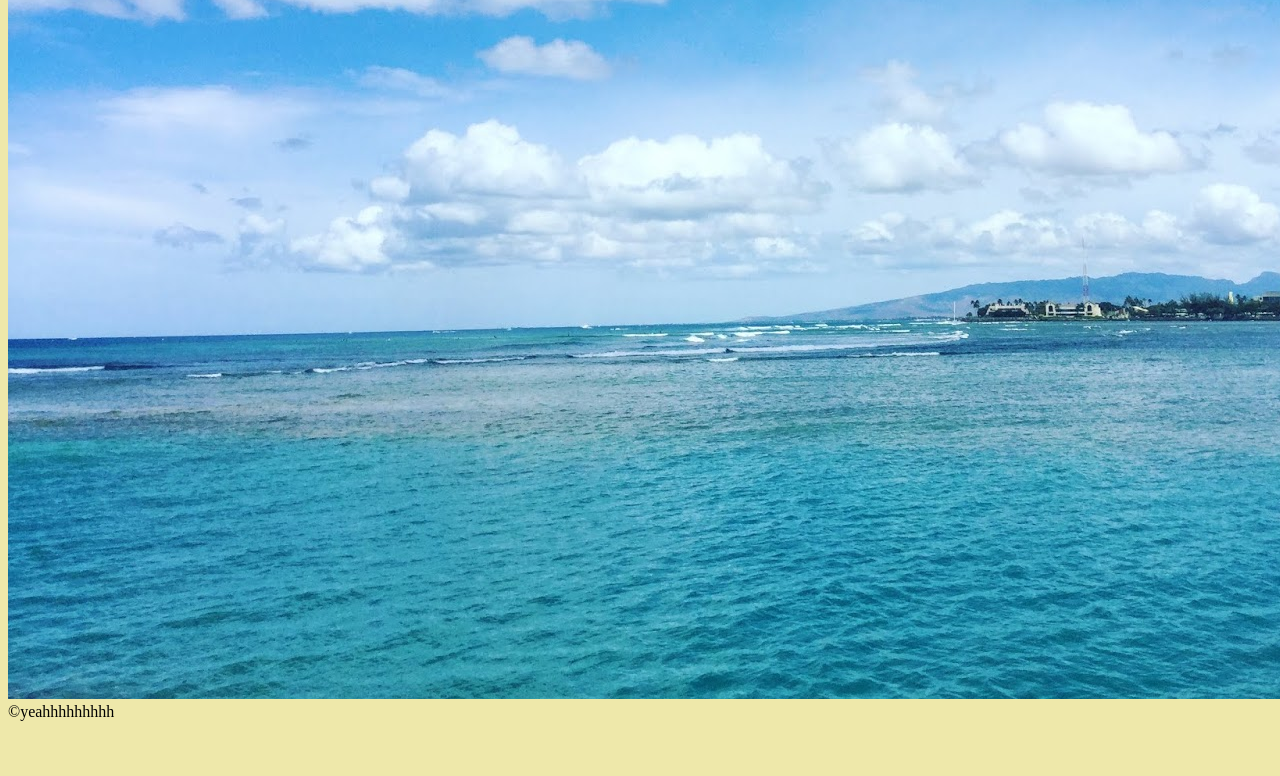
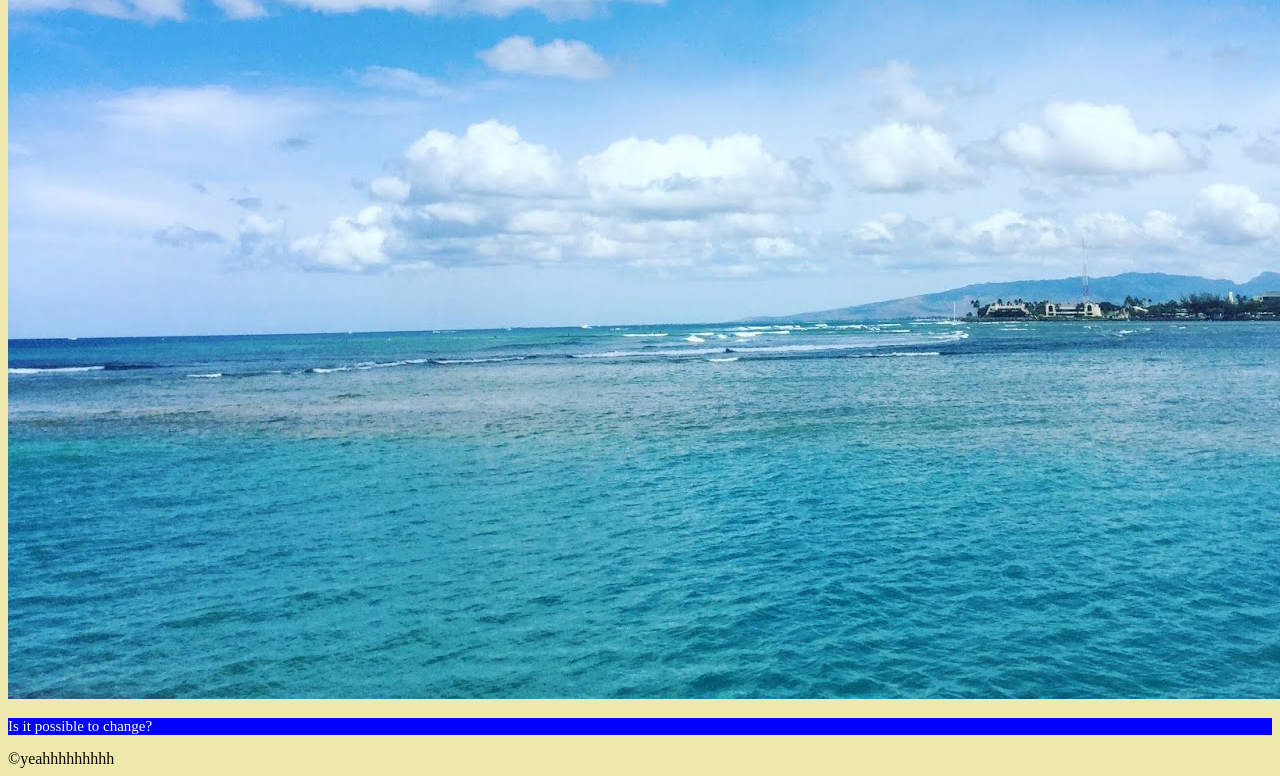
Before and after one commit to kamo0123/groupOrange, a plain HTML site: page index.html in a window 1280 px wide. Shown: the part 674-1450 px from the top of the page. Before the commit the page ends 1403 px from the top, so only its background shows below. Drawn offline with Linux system fonts and the light colour scheme.

Commit message:
Push Test2

```diff
--- a/index.html
+++ b/index.html
@@ -10,5 +10,6 @@
   <p>かきくけこ</p>
 <h2>group Orange</h2>
 <img src="images/ocean.JPG" alt="ocean image" title="ocean">
+<p>Is it possible to change?</p>
 </body>
 </html>©yeahhhhhhhhh
```
